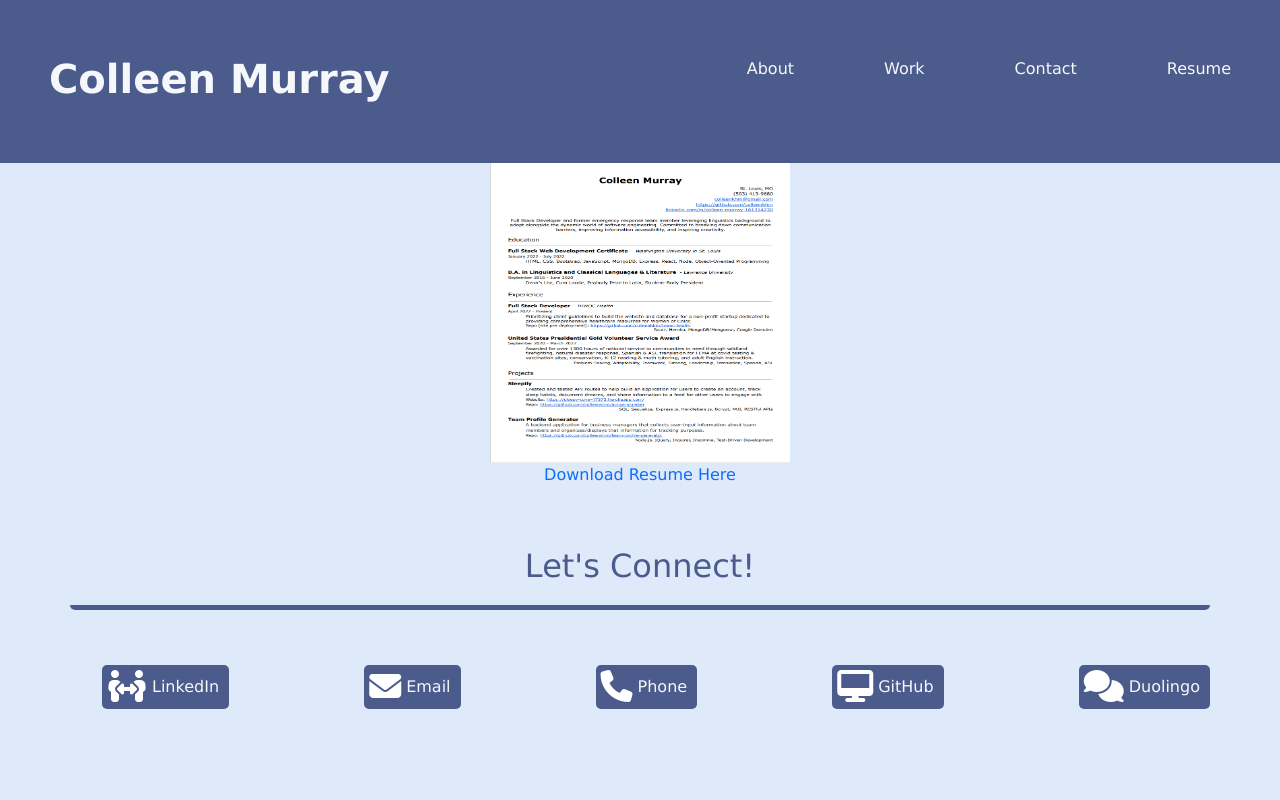
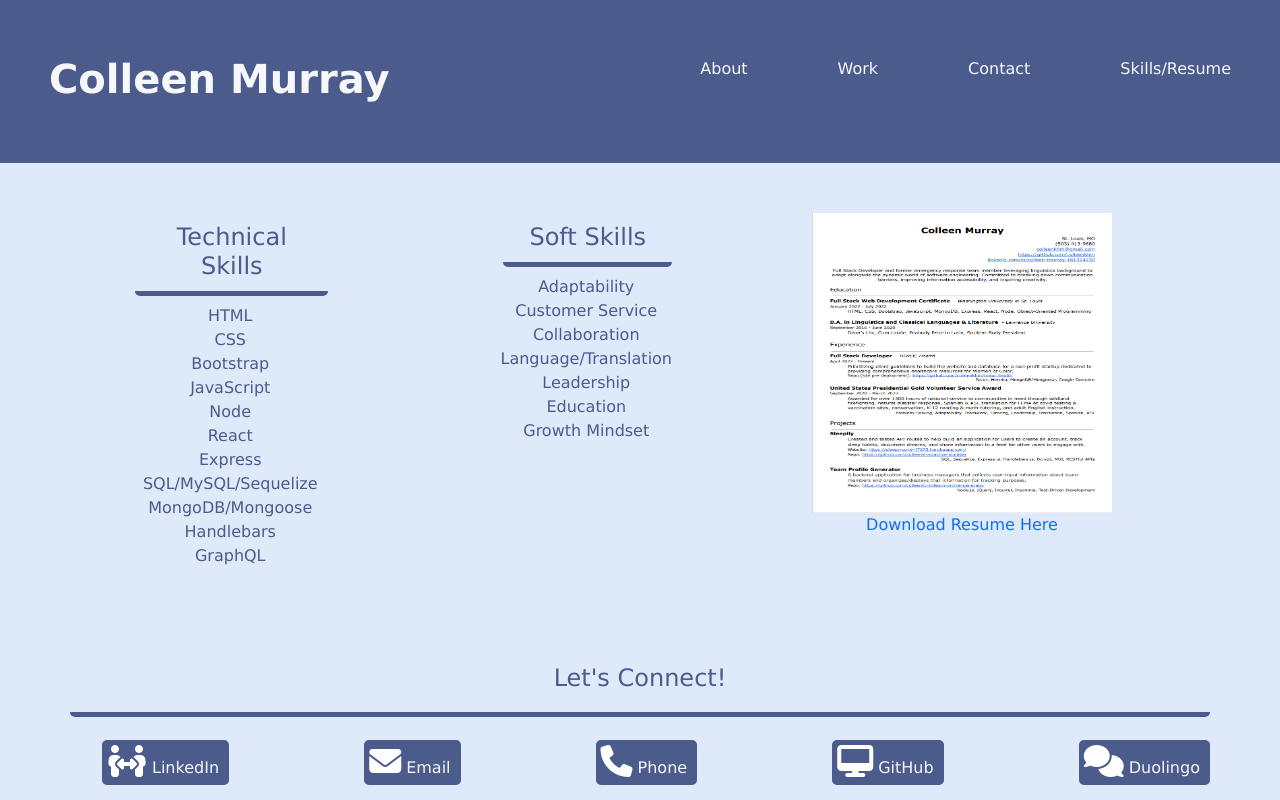
Before and after one commit to colleenkhm/talent-show, a React (Create React App) app: page /resume in a window 1280 px wide. Built offline with nearby package versions, Linux system fonts and the light colour scheme.

Commit message:
updated work and skills pageS

```diff
--- a/src/components/About.js
+++ b/src/components/About.js
@@ -13,9 +13,6 @@ function About() {
                     <p>
                         I developed an interest in language-learning at a young age, which took me from studying Spanish, French, and ASL throughout high school to graduating from Lawrence University with a Bachelor's degree in Linguistics and Classics. During quarantine I discovered that my passion for linguistics had begun to extend beyond natural languages and into the world of coding, which motivated me to pursue a Full Stack Web Development Certificate through Washington University in St. Louis. I am in search of a position as a software developer or engineer that allows me to further my commitment to breaking down communication barriers, improving information accessibility, and inspiring creativity. When not busy coding I enjoy volunteering, traveling with friends, playing violin, and solving crossword puzzles.
                     </p>
-                    <p>
-                        Though originally from Portland, Oregon, my curiosity about the world has led me to college in Appleton, Wisconsin, to studying abroad in Athens, Greece, to moving out to St. Louis, Missouri for a year-long contract on a volunteer emergency response team, and currently to returning to my roots in the food service industry as I pursue my new career path here in St. Louis. I have a great community here and love the city, but I would be willing to relocate for the right position!
-                    </p>
                 </div>
             </article>
         </section>
--- a/src/components/AppNavBar.js
+++ b/src/components/AppNavBar.js
@@ -26,11 +26,6 @@ function Nav() {
                 Work
               </Link>
             </li>
-            {/* <li>
-              <Link to="/shoutouts" className="section-link">
-                Shoutouts
-              </Link>
-            </li> */}
             <li>
               <Link to="/contact" className="section-link">
                 Contact
@@ -38,7 +33,7 @@ function Nav() {
             </li>
             <li>
               <Link to="/resume" className="section-link">
-                Resume
+                Skills/Resume
               </Link>
             </li>
           </ul>
@@ -60,11 +55,6 @@ function Nav() {
         element={<Work/>}
         >
         </Route>
-        {/* <Route
-        path="/shoutouts"
-        element={<Shoutouts/>}
-        >
-        </Route> */}
         <Route
         path="/contact"
         element={<Contact/>}
--- a/src/components/Banner.js
+++ b/src/components/Banner.js
@@ -1,5 +1,4 @@
 import React from 'react';
-import { BrowserRouter as Router, Link, Routes, Route } from "react-router-dom";
 import Carousel from 'react-bootstrap/Carousel';
 import banner1 from '../assets/images/banner/rainier.JPG';
 import banner2 from '../assets/images/banner/roman-forum.jpg';
--- a/src/components/Footer.js
+++ b/src/components/Footer.js
@@ -3,25 +3,25 @@ import React from 'react'
 function Footer() {
     return(
         <footer id="footer">
-            <h2>Let's Connect!</h2>
+            <h4>Let's Connect!</h4>
             <ul className="flex-row socials-container">
-                <li class="contact-item">
+                <li className="contact-item">
                     <i className="fa-solid fa-people-arrows-left-right fa-2x"></i>
                     <a href="https://www.linkedin.com/in/colleen-murray-161314230/" target="_blank" rel="noopener noreferrer" title="LinkedIn">LinkedIn</a>
                 </li>
-                <li class="contact-item">
-                    <i class="fa-solid fa-envelope fa-2x"></i>
-                    <a class="contact-link" href="mailto:colleenkhm@gmail.com">Email</a>
+                <li className="contact-item">
+                    <i className="fa-solid fa-envelope fa-2x"></i>
+                    <a className="contact-link" href="mailto:colleenkhm@gmail.com">Email</a>
                 </li>
-                <li class="contact-item">
-                    <i class="fa-solid fa-phone fa-2x"></i>
-                    <a class="contact-link" href="tel:5034139680">Phone</a>
+                <li className="contact-item">
+                    <i className="fa-solid fa-phone fa-2x"></i>
+                    <a className="contact-link" href="tel:5034139680">Phone</a>
                 </li>
-                <li class="contact-item">
+                <li className="contact-item">
                     <i className="fa-solid fa-desktop fa-2x"></i>
                     <a href="https://github.com/colleenkhm" target="_blank" rel="noopener noreferrer" title="Github">GitHub</a>
                 </li>
-                <li class="contact-item">
+                <li className="contact-item">
                     <i className="fas fa-comments fa-2x"></i>
                     <a href="https://www.duolingo.com/profile/colleenkhm" target="_blank" rel="noopener noreferrer" title="Duolingo">Duolingo</a>
                 </li>
--- a/src/components/Resume.js
+++ b/src/components/Resume.js
@@ -1,20 +1,74 @@
-import React from 'react';
-import portfolioResume from '../assets/portfolio-resume.pdf';
-import resumeScreenshot from '../assets/resume-screenshot.png';
+import React from "react";
+import portfolioResume from "../assets/portfolio-resume.pdf";
+import resumeScreenshot from "../assets/resume-screenshot.png";
 import { BrowserRouter as Router, Link, Routes, Route } from "react-router-dom";
 
 function Resume() {
-
-    return (
-        <div class="resume-container">
-            <div class="resume-link">
+  return (
+    <div className="skills-container">
+      <div className="skills-row">
+        <div className="skills" id="technical-skills">
+          <h4>Technical Skills</h4>
+          <ul>
+            <li>HTML</li>
+            <li>CSS</li>
+            <li>Bootstrap</li>
+            <li>JavaScript</li>
+            <li>Node</li>
+            <li>React</li>
+            <li>Express</li>
+            <li>SQL/MySQL/Sequelize</li>
+            <li>MongoDB/Mongoose</li>
+            <li>Handlebars</li>
+            <li>GraphQL</li>
+          </ul>
+        </div>
+        <div className="skills" id="soft-skills">
+          <h4>Soft Skills</h4>
+          <ul>
+            <li>Adaptability</li>
+            <li>Customer Service</li>
+            <li>Collaboration</li>
+            <li>Language/Translation</li>
+            <li>Leadership</li>
+            <li>Education</li>
+            <li>Growth Mindset</li>
+          </ul>
+        </div>
+        <div className="resume-container skills">
+        <div className="resume-image">
                 <img src={resumeScreenshot} alt="resume"></img>
             </div>
-            <div class="resume-image">
-                <a href={portfolioResume} target="_blank" rel="noopener noreferrer">Download Resume Here</a>
-            </div>
+        <div className="resume-link">
+          <a href={portfolioResume} target="_blank" rel="noopener noreferrer">
+            Download Resume Here
+          </a>
         </div>
-    )
+      </div>
+      </div>
+    </div>
+  );
 }
 
 export default Resume;
+
+/* <div className="soft-skills">
+                    <h3>Soft Skills</h3>
+                    <ul>
+                        <li>
+                            <h4>Customer Service</h4>
+                            <p>I have six years of experience in the food service industry and am able to easily develop connections with clients and work to understand/meet their needs.</p>
+                        </li>
+                        <li>
+                            <h4>Language/Translation</h4>
+                            <p>I have been studying Spanish, French, and American Sign Language since early high school and majored in linguistics in college. Last year I spent two months supporting FEMA as an interpreter in Spanish and American Sign Language at various COVID testing and vaccination sites throughout Missouri.</p>
+                            </li>
+                        <li>
+                            <h4>Collaboration</h4>
+                            <p>I have worked in many teams, from 12 years of playing lacrosse, to serving</p>
+                            </li>
+                        <li>Adaptability</li>
+                        <li>Leadership</li>
+                        <li>Education</li>
+                    </ul>
+                </div> */
--- a/src/index.css
+++ b/src/index.css
@@ -19,6 +19,11 @@ html,
 body {
   min-height: 100%;
   text-align: center;
+  width: 100%;
+  height: 100%;
+  margin: 0px;
+  padding: 0px;
+  overflow-x: hidden;
 }
 
 body {
@@ -76,10 +81,14 @@ header nav ul {
   list-style: none;
 }
 
-li {
+header nav ul li {
   display: inline-flex;
   flex-wrap: wrap;
   padding: 20px 45px 0;
+  list-style: none;
+}
+
+li {
   list-style: none;
 }
 
@@ -92,6 +101,13 @@ h2 {
 
 footer {
   margin: 40px;
+}
+
+footer h4 {
+  color: var(--tertiary);
+  border-radius: 5px;
+  padding: 20px;
+  border-bottom: 5px solid var(--tertiary);
 }
 
 footer ul li {
@@ -126,6 +142,24 @@ i {
 
 .navActive {
   color: rgb(193, 193, 193);
+}
+
+.descriptors {
+  margin: 20px;
+  padding: 10px;
+  /* background-color: white;
+  border-radius: 4px; */
+}
+
+.summary {
+  margin: 20px 150px;
+  padding: 10px;
+}
+
+.carousel img {
+  min-height: 40%;
+  width: auto;
+  max-height: none;
 }
 
 form {
@@ -234,6 +268,31 @@ img {
   color: slategray;
 }
 
+.skills-container{
+  margin: 30px;
+  display: flex;
+  width: 90%;
+  align-items: center;
+  justify-content: space-around;
+}
+
+.skills-row {
+  display: flex;
+  justify-content: space-between;
+}
+
+.skills {
+  margin: 20px 70px;
+}
+
+.skills h4 {
+  margin-left: 35px;
+  color: var(--tertiary);
+  border-radius: 5px;
+  padding: 10px;
+  border-bottom: 5px solid var(--tertiary);
+}
+
 .resume img {
   width: 100%;
   height: 100%;
@@ -244,7 +303,11 @@ img {
 }
 
 #work {
-  margin-top: 70px;
+  margin: 50px 30px 30px 30px;
+}
+
+#contact {
+  margin: 50px 30px 30px 30px;
 }
 
 #dubcity {
```
Also changed, not shown: src/components/Home.js (+5 -55 lines).
